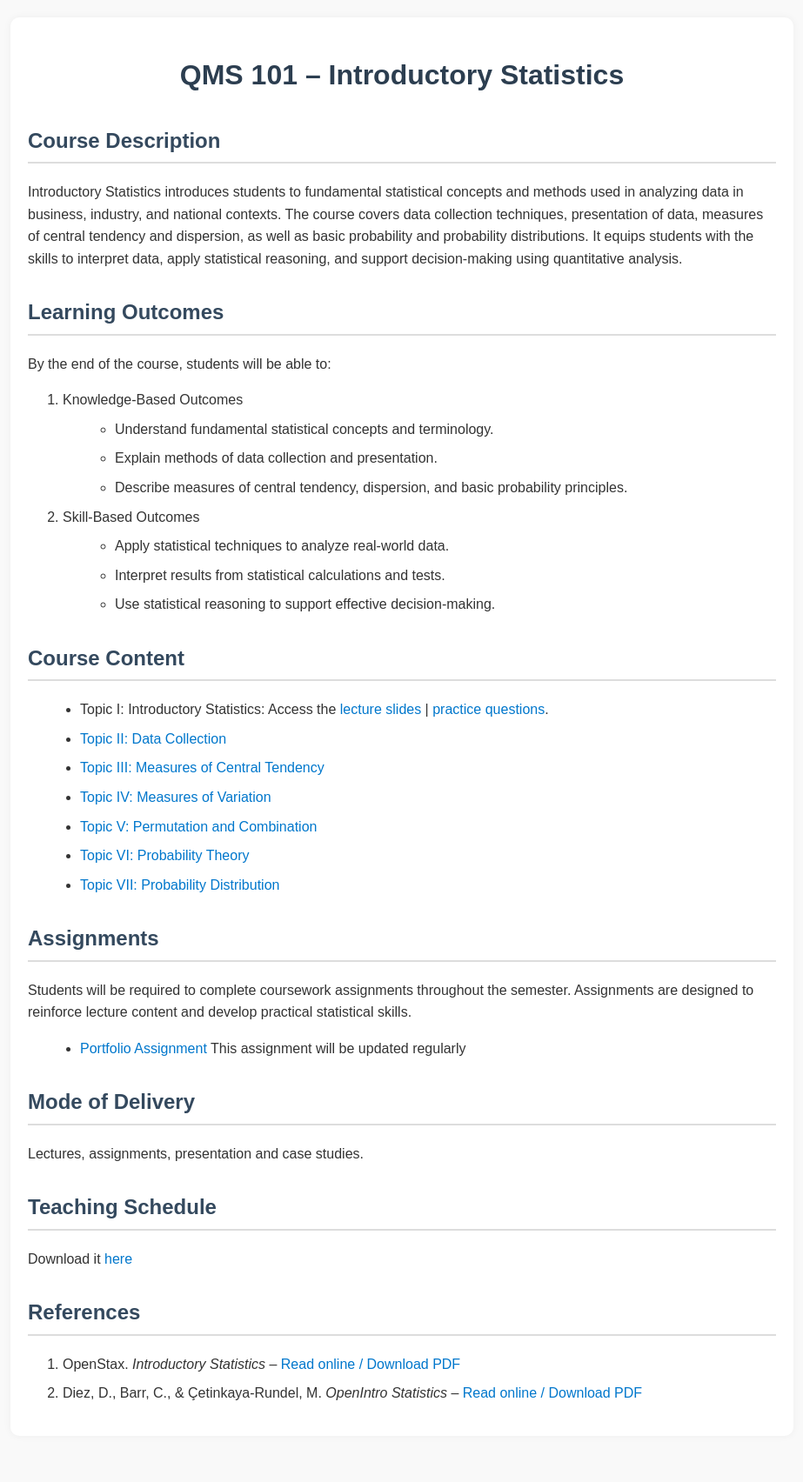
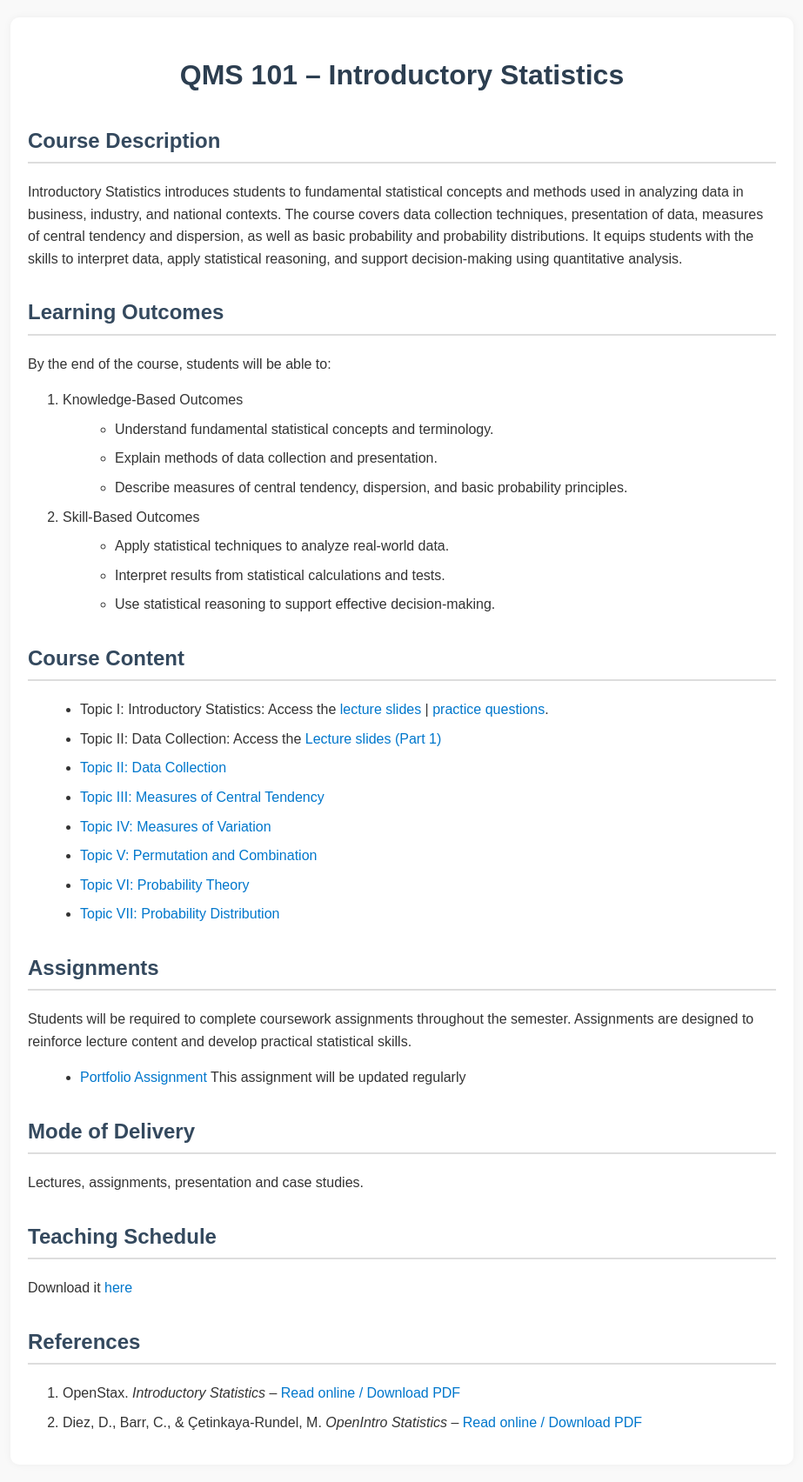
Before and after one commit to FomeA/FomeA.github.io, a Jekyll site: the page _teaching/qms101/index.html, which Jekyll copies as it is, in a window 1280 px wide. Shown: the whole page at 87% size, without its empty margins (178-1101 px from the left). Built offline with Jekyll 4.4.1, drawn with Linux system fonts in a browser that asks for light colours; before the commit the page ends 1671 px from its top, so only the background shows below that.

Commit message:
Update index.html

```diff
--- a/_teaching/qms101/index.html
+++ b/_teaching/qms101/index.html
@@ -90,6 +90,8 @@
   <h2>Course Content</h2>
   <ul>
     <li>Topic I: Introductory Statistics: Access the <a href="/teaching/qms101/slides_t1-pdf.pdf">lecture slides</a> | <a href="/teaching/qms101/QMS101_Topic1_questions.pdf">practice questions</a>.</li>
+    <li>Topic II: Data Collection: Access the <a href="/teaching/qms101/Topic2_partA-pdf.pdf">Lecture slides (Part 1) </a> </li>
+
     <li><a href="/teaching/qms101/pdfs/topic2/">Topic II: Data Collection </a></li>
     <li><a href="/teaching/qms101/pdfs/topic3/">Topic III: Measures of Central Tendency </a></li>
     <li><a href="/teaching/qms101/pdfs/topic4/">Topic IV: Measures of Variation </a></li>
```
